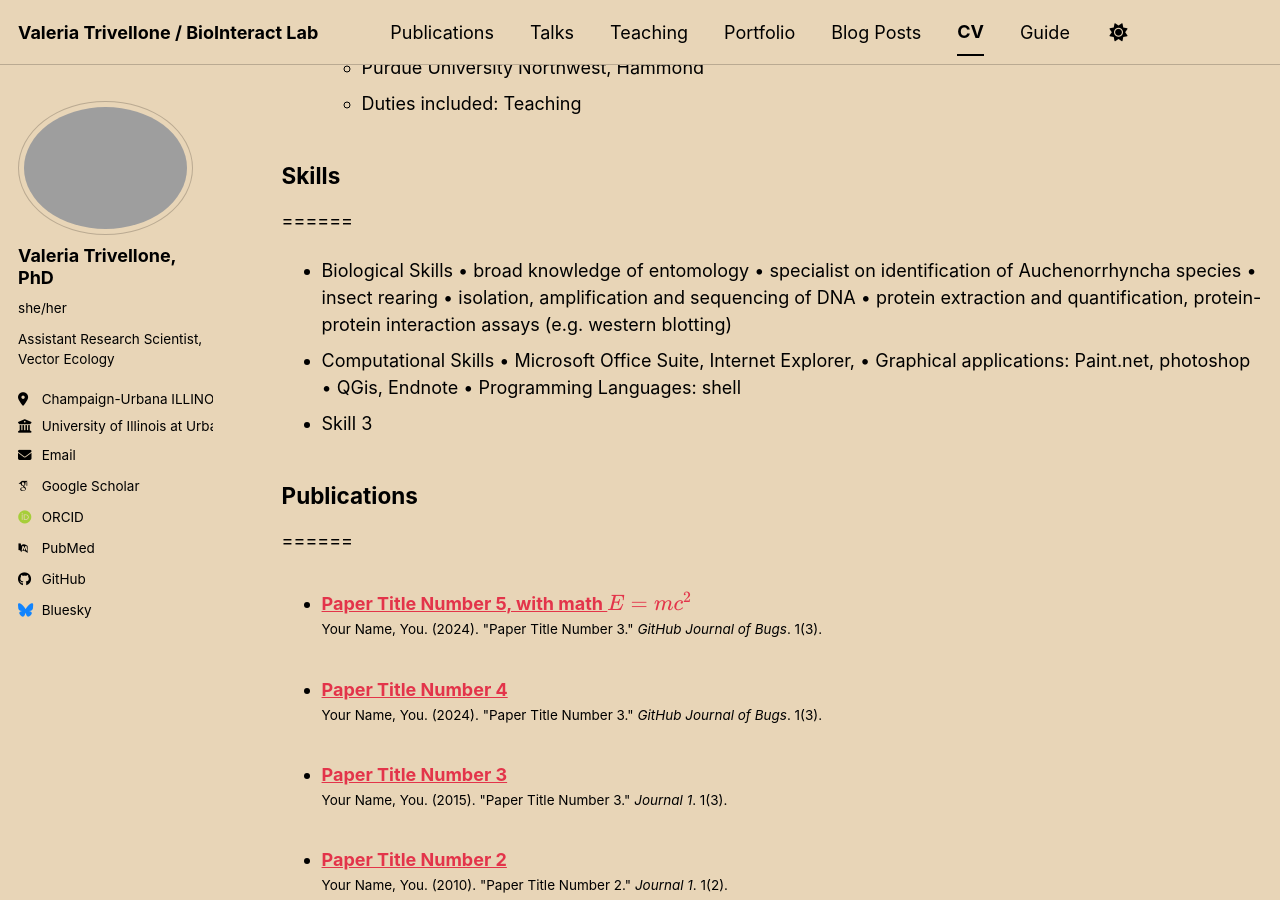
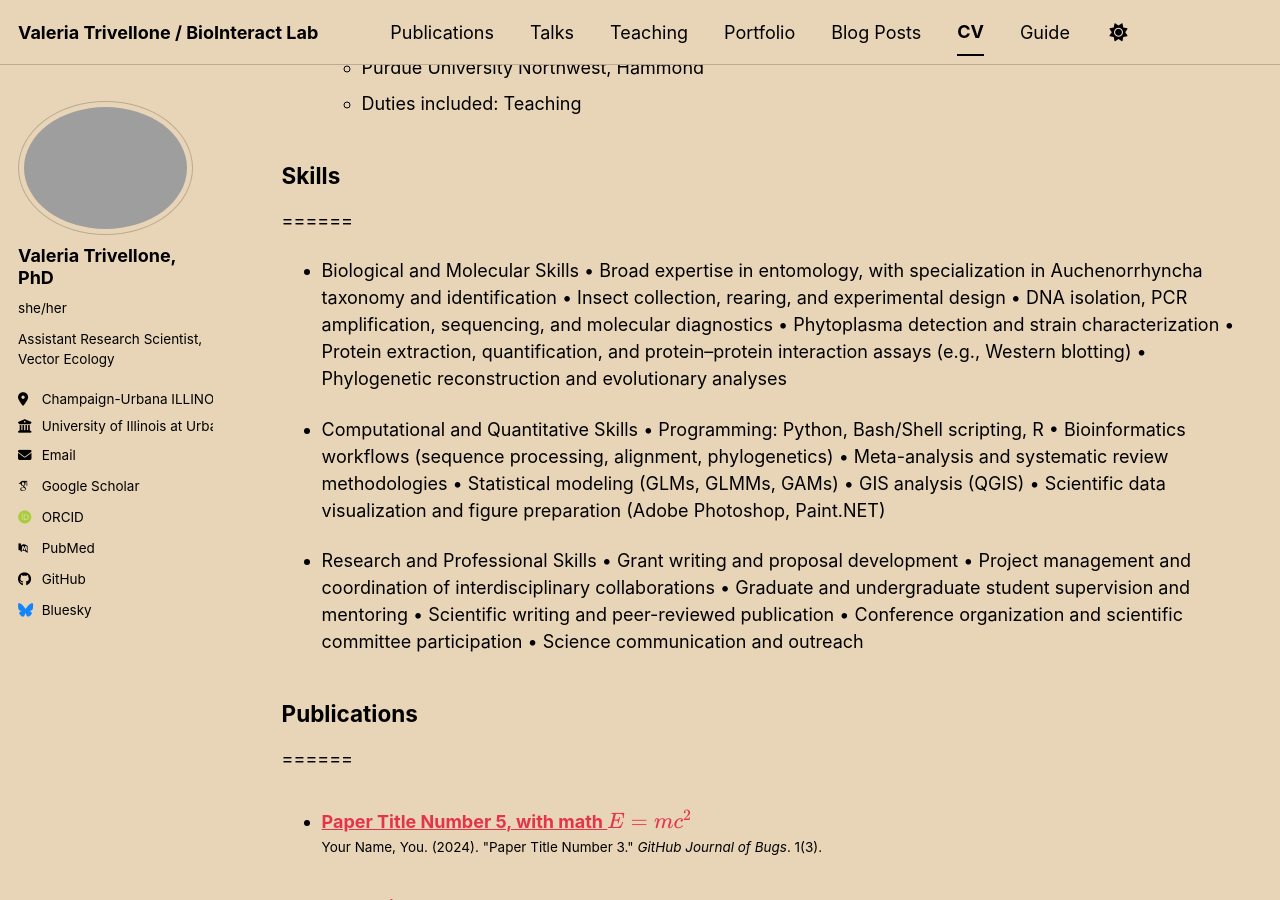
Before and after one commit to valeriatrivellone/valeriatrivellone.github.io, a Jekyll site: the page built from _pages/cv.md, in a window 1280 px wide and 900 px high, scrolled down 781 px. Built offline with Jekyll 4.4.1, drawn with Linux system fonts in a browser that asks for light colours; some web fonts are replaced; a script bundle is joined from its source files by our own code; library files that are not in the unit come from our copies.

Commit message:
Update cv.md

```diff
--- a/_pages/cv.md
+++ b/_pages/cv.md
@@ -35,18 +35,29 @@ redirect_from:
 
 ## Skills
 ======
-* Biological Skills
-  • broad knowledge of entomology
-  • specialist on identification of Auchenorrhyncha species
-  • insect rearing
-  • isolation, amplification and sequencing of DNA
-  • protein extraction and quantification, protein-protein interaction assays (e.g. western blotting)
-* Computational Skills
-  • Microsoft Office Suite, Internet Explorer,
-  • Graphical applications: Paint.net, photoshop
-  • QGis, Endnote
-  • Programming Languages: shell
-* Skill 3
+* Biological and Molecular Skills
+  • Broad expertise in entomology, with specialization in Auchenorrhyncha taxonomy and identification
+  • Insect collection, rearing, and experimental design
+  • DNA isolation, PCR amplification, sequencing, and molecular diagnostics
+  • Phytoplasma detection and strain characterization
+  • Protein extraction, quantification, and protein–protein interaction assays (e.g., Western blotting)
+  • Phylogenetic reconstruction and evolutionary analyses
+
+* Computational and Quantitative Skills
+  • Programming: Python, Bash/Shell scripting, R
+  • Bioinformatics workflows (sequence processing, alignment, phylogenetics)
+  • Meta-analysis and systematic review methodologies
+  • Statistical modeling (GLMs, GLMMs, GAMs)
+  • GIS analysis (QGIS)
+  • Scientific data visualization and figure preparation (Adobe Photoshop, Paint.NET)
+
+* Research and Professional Skills
+  • Grant writing and proposal development
+  • Project management and coordination of interdisciplinary collaborations
+  • Graduate and undergraduate student supervision and mentoring
+  • Scientific writing and peer-reviewed publication
+  • Conference organization and scientific committee participation
+  • Science communication and outreach
 
 ## Publications
 ======
```
